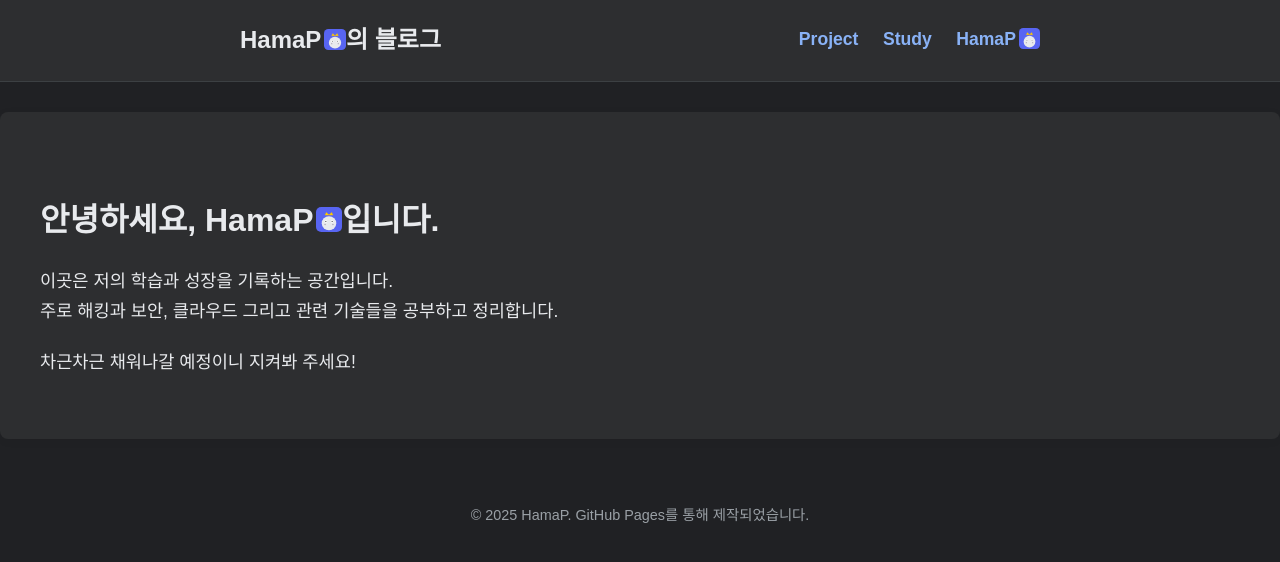
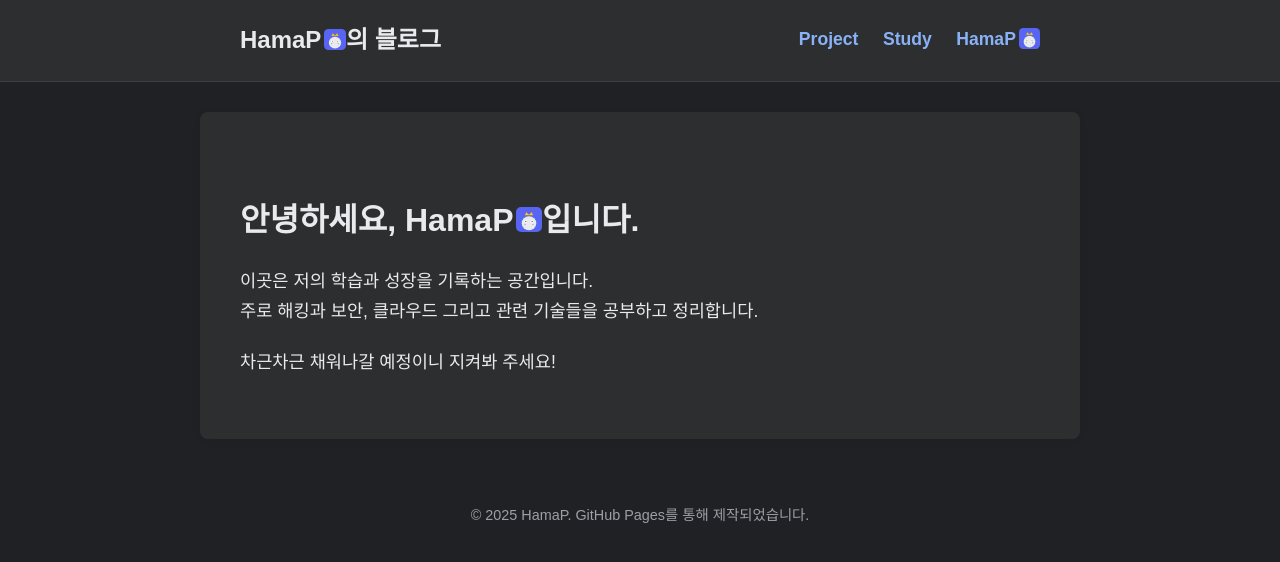
Before and after one commit to HamaP0/HamaP0.github.io, a Jekyll site: the page built from index.html, in a window 1280 px wide. Shown: the top 562 px of the page. Built offline with Jekyll 4.4.1, drawn with Linux system fonts in a browser that asks for light colours; some web fonts are replaced.

Commit message:
Update style.css

```diff
--- a/assets/css/style.css
+++ b/assets/css/style.css
@@ -42,7 +42,14 @@ hr { border: none; border-top: 1px solid var(--border-color); margin: 40px 0; }
 /* ------------------- */
 /* 메인 컨텐츠 영역      */
 /* ------------------- */
-.content-wrapper { background-color: var(--content-bg); padding: 40px; border-radius: 8px; box-shadow: 0 2px 10px rgba(0,0,0,0.05); margin-bottom: 30px; }
+.content-wrapper {
+  max-width: 800px; /* 최대 너비 지정 */
+  margin: 0 auto 30px auto; /* 상 0, 좌우 auto(가운데정렬), 하 30px */
+  padding: 40px;
+  background-color: var(--content-bg);
+  border-radius: 8px;
+  box-shadow: 0 2px 10px rgba(0,0,0,0.05);
+}
 .content-wrapper h1, h2, h3 { margin-top: 1.5em; margin-bottom: 0.8em; line-height: 1.3; }
 .content-wrapper p { margin-bottom: 1.2em; font-size: 1.1rem; }
 .content-wrapper pre, .content-wrapper code { font-family: "D2Coding", "Courier New", monospace; background-color: var(--code-bg); border-radius: 4px; }
@@ -100,12 +107,3 @@ details pre {
     margin-top: 15px; /* 제목과 코드 블록 사이에 적절한 간격을 줍니다. */
     margin-bottom: 0; /* 아래쪽 불필요한 간격을 제거합니다. */
 }
-
-/* 페이지 콘텐츠 가운데 정렬을 위한 스타일 */
-.main-container {
-  max-width: 800px;
-  margin-left: auto;
-  margin-right: auto;
-  padding-left: 15px;
-  padding-right: 15px;
-}
```
